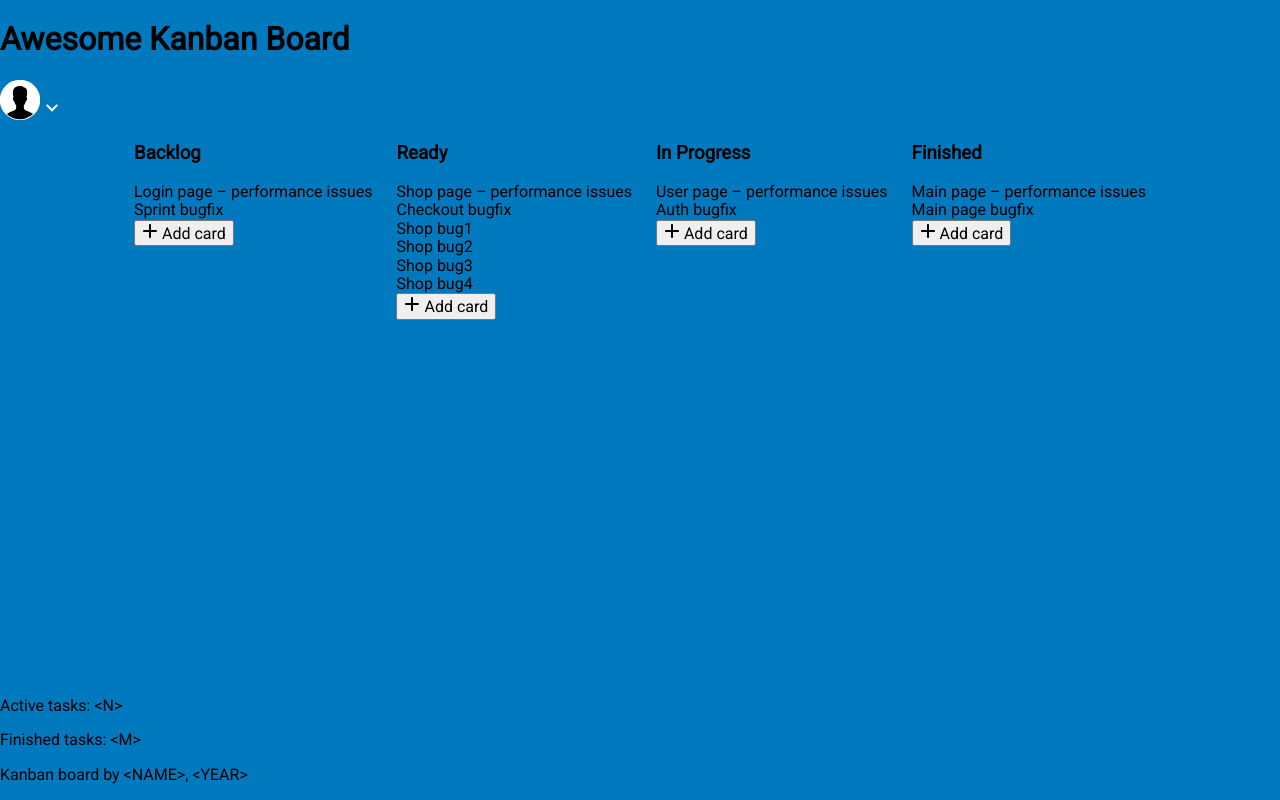
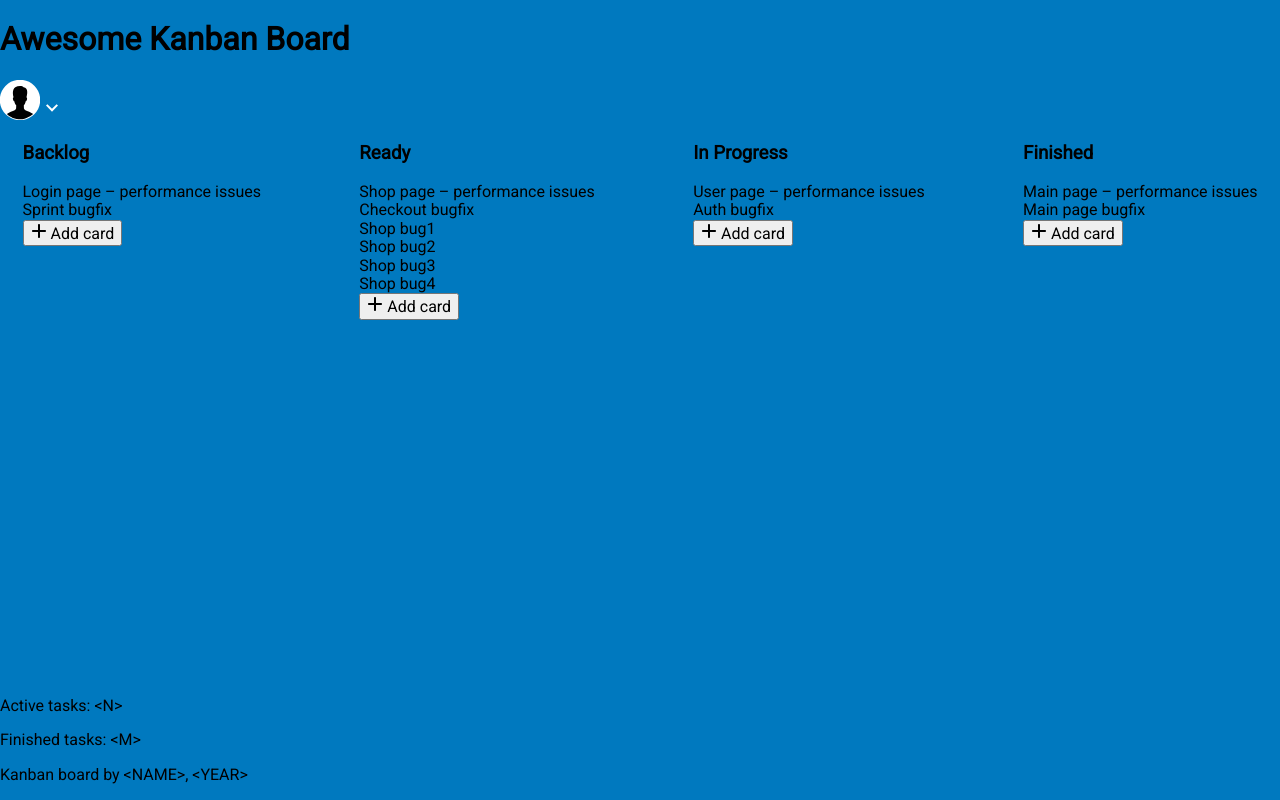
Before and after one commit to Ratiborz/kanban-board, a React (Vite) app: page / in a window 1280 px wide. Built offline with nearby package versions, Linux system fonts and the light colour scheme.

Commit message:
Add select library, types and writed logic add/delete tasks

```diff
--- a/package.json
+++ b/package.json
@@ -11,9 +11,11 @@
     "preview": "vite preview"
   },
   "dependencies": {
+    "@types/react-select": "^5.0.1",
     "normalize.css": "^8.0.1",
     "react": "^18.2.0",
     "react-dom": "^18.2.0",
+    "react-select": "^5.8.0",
     "sass": "^1.69.7"
   },
   "devDependencies": {
--- a/src/App.tsx
+++ b/src/App.tsx
@@ -7,11 +7,13 @@ function App() {
   return (
     <>
       <CardsDataProvider>
-        <Header />
-        <div className="container">
-          <Cards />
+        <div className="wrapper">
+          <Header />
+          <main className="main-container">
+            <Cards />
+          </main>
+          <Footer />
         </div>
-        <Footer />
       </CardsDataProvider>
     </>
   );
--- a/src/components/Cards/Cards.module.scss
+++ b/src/components/Cards/Cards.module.scss
@@ -25,6 +25,7 @@
   background: #fff;
   padding: 7px 9px 7px 8px;
   margin-bottom: 15px;
+  word-wrap: break-word;
   &:last-of-type {
     margin-bottom: 0px;
   }
@@ -67,12 +68,18 @@
 
 .card-btn:disabled {
   cursor: default;
+  svg {
+    fill: #c8c8c8;
+  }
 }
 
 .card-btn:disabled:hover,
 .card-btn:disabled:active {
   background: #fff;
   color: #c8c8c8;
+  svg {
+    fill: #c8c8c8;
+  }
 }
 
 .card-tasks {
@@ -91,7 +98,14 @@
 }
 
 .select {
-  width: 100%;
+  max-width: 260px;
+  outline: none;
+  border-radius: 0.5em;
+}
+
+.select-option {
+  width: 258px;
+  word-wrap: break-word;
 }
 
 .card-tasks::-webkit-scrollbar {
--- a/src/components/Cards/Cards.tsx
+++ b/src/components/Cards/Cards.tsx
@@ -88,6 +88,7 @@ const Cards = () => {
           ) : (
             <button
               className="card-btn"
+              disabled={cardIndex === 1 && cards[0].tasks.length === 0 ? true : false}
               onClick={() => {
                 addTask(cardIndex);
               }}>
--- a/src/components/Cards/Ready/Ready.tsx
+++ b/src/components/Cards/Ready/Ready.tsx
@@ -1,13 +1,19 @@
 import React, { useContext } from 'react';
+import Select from 'react-select';
 import { CardsContext, CardsContextType } from '../../context/CardsData';
+
+type MyOptionType = {
+  value: string;
+  label: string;
+};
 
 const Ready: React.FC<{ onTaskMove: (taskId: number) => void }> = ({ onTaskMove }) => {
   const { cards, setCards } = useContext(CardsContext) as CardsContextType;
 
-  const handleTaskMove = (e: React.ChangeEvent<HTMLSelectElement>) => {
-    const selectedTask = e.target.value;
-
-    // Поиск задачи в Backlog
+  const handleTaskMove = (selectedOptions: readonly MyOptionType[]) => {
+    if (selectedOptions) {
+      selectedOptions.forEach((selectedOption) => {
+        const selectedTask = selectedOption.value;
         const backlogTask = cards[0].tasks.find((task) => task.name === selectedTask);
 
         if (backlogTask) {
@@ -17,23 +23,23 @@ const Ready: React.FC<{ onTaskMove: (taskId: number) => void }> = ({ onTaskMove
             description: '',
           };
 
-      const updatedCards = [...cards]; // создание копии объекта cards
-      updatedCards[1].tasks.push(taskObj); // обновление массива tasks в копии
+          const updatedCards = [...cards];
+          updatedCards[1].tasks.push(taskObj);
           setCards(updatedCards);
-
-      onTaskMove(backlogTask.id); // Вызов функции обработки перемещения задачи
+          onTaskMove(backlogTask.id);
+        }
+      });
     }
   };
 
+  const options: MyOptionType[] = cards[0].tasks.map((task) => ({
+    value: task.name,
+    label: task.name,
+  }));
+
   return (
     <div className="task addTask">
-      <select className="select" onChange={handleTaskMove}>
-        {cards[0].tasks.map((task, index: number) => (
-          <option key={index} value={task.name}>
-            {task.name}
-          </option>
-        ))}
-      </select>
+      <Select className="select" isMulti onChange={handleTaskMove} options={options} />
     </div>
   );
 };
--- a/src/styles/index.scss
+++ b/src/styles/index.scss
@@ -1,10 +1,14 @@
 @import 'normalize.css';
 @import url('https://fonts.googleapis.com/css2?family=Roboto&display=swap');
+
+html,
+body {
+  height: 100%;
+}
 
 body {
   font-family: 'Roboto', sans-serif;
   background: #0079bf;
-  height: 100%;
 }
 
 *,
@@ -13,17 +17,19 @@ body {
   box-sizing: border-box;
 }
 
-.container {
+.main-container {
   display: flex;
   align-items: flex-start;
-  gap: 24px;
+  justify-content: space-between;
   flex-wrap: wrap;
   max-width: 1235px;
   margin: 0 auto;
-  flex: 1;
+  height: 100%;
+  width: 100%;
+  flex-grow: 1;
 }
 
-#root {
+.wrapper {
   display: flex;
   flex-direction: column;
   min-height: 100vh;
```
Also changed, not shown: 1 other file (tests, documents, lock files or other folders). Lines whose indentation alone changed are shown as unchanged.
